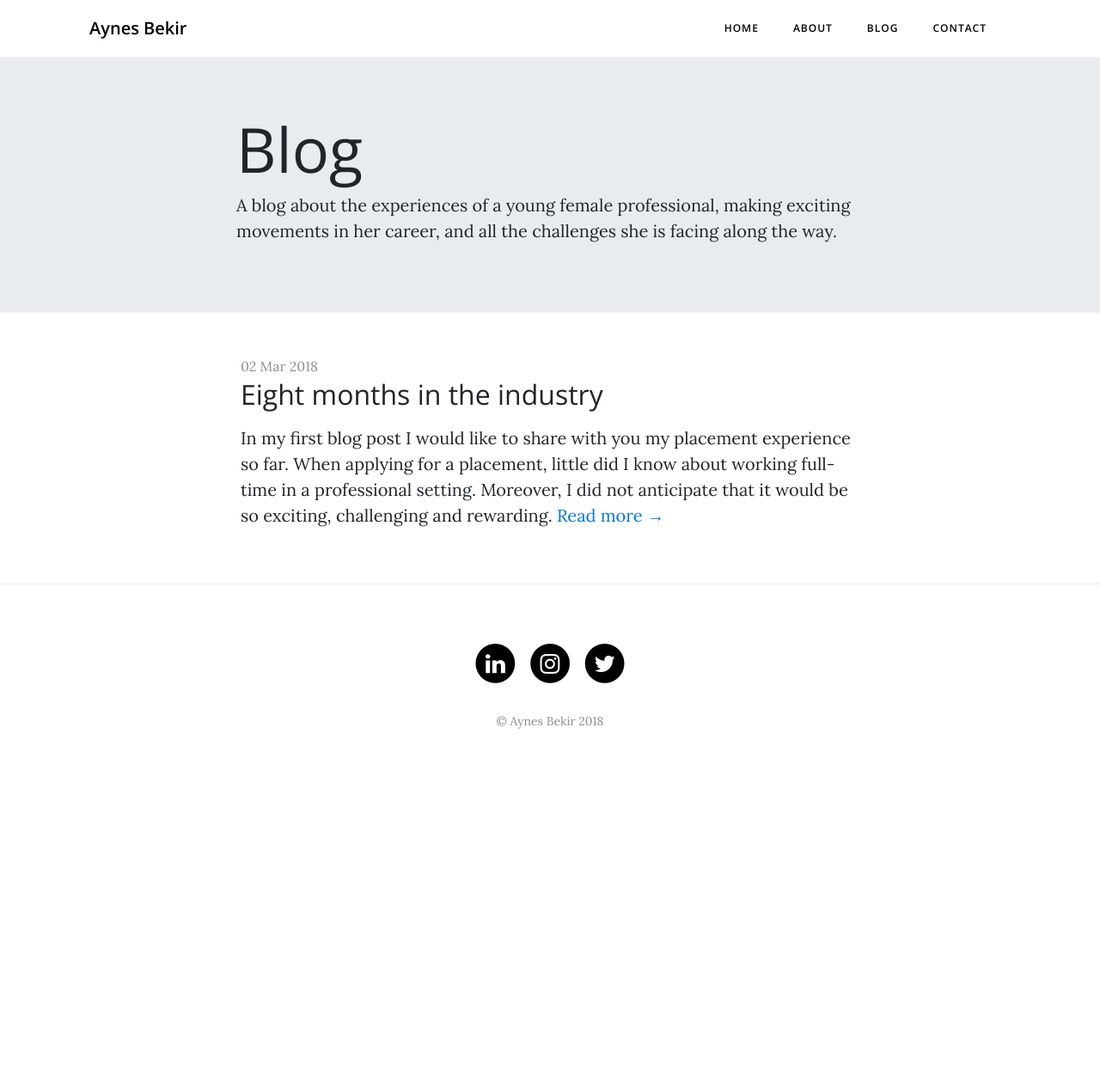
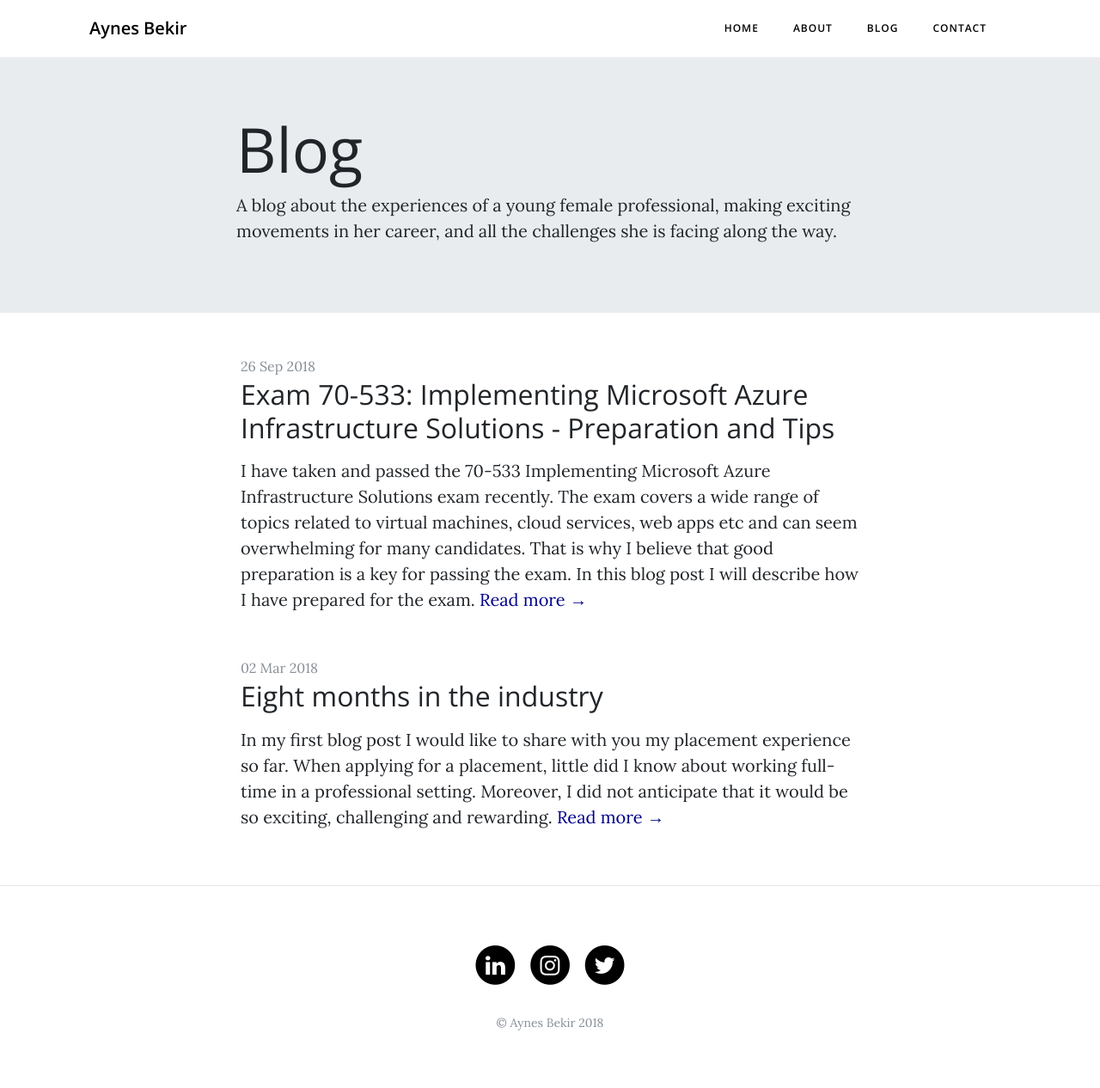
Before and after one commit to aynesbekir/blog, a Jekyll site: the page built from blog.html, in a window 1280 px wide. Shown: the whole page at 86% size. Built offline with Jekyll 4.4.1, drawn with Linux system fonts in a browser that asks for light colours; nearby versions of some CDN libraries; before the commit the page ends 915 px from its top, so only the background shows below that; part of the change alters nothing that is shown.

Commit message:
Published second blog post

```diff
--- a/_includes/header.html
+++ b/_includes/header.html
@@ -81,22 +81,22 @@
     {% endunless %}
 
     {% if page.blogpost %}
-        {% for post in site.posts %}
+
             <header class="jumbotron jumbotron-fluid article-header">
                 <div class="container header-text-outer px-0">
                     <div class="col-12 col-lg-10 offset-lg-1 col-xl-9 offset-xl-2 header-text-inner">
-                        <h1 class="article-title"> {{ post.title }}</h1>
+                        <h1 class="article-title"> {{ page.title }}</h1>
                             <h4>
-                                <span class="text-muted">{{ post.subtitle }}</span>
+                                <span class="text-muted">{{ page.subtitle }}</span>
                             </h4>
                         <small class="article-metadata text-muted mt-4 d-none d-md-block">
                             Published on
                             <time class="article-date">
-                                {{ post.date | date_to_string }}
+                                {{ page.date | date_to_string }}
                             </time>
                         </small>
                     </div>
                 </div>
             </header>
-        {% endfor %}
+
     {% endif %}
--- /dev/null
+++ b/_posts/2018-09-26-implementing-microsoft-azure-infrastructure-solutions-preparation-and-tips.md
@@ -0,0 +1,60 @@
+---
+layout: post
+blogpost: true
+index: true
+title: "Exam 70-533: Implementing Microsoft Azure Infrastructure Solutions - Preparation and Tips"
+subtitle: "How I have prepared for and passed the exam from the first attempt..."
+author: "Aynes Bekir"
+description: "I have taken and passed the 70-533 Implementing Microsoft Azure Infrastructure Solutions exam</a> recently. The exam covers a wide range of topics related to virtual machines, cloud services, web apps etc and can seem overwhelming for many candidates. That is why I believe that good preparation is a key for passing the exam. In this blog post I will describe how I have prepared for the exam."
+comments: true
+permalink: /blog/:categories/:title/
+image: "mslogo.jpeg"
+---
+
+I have taken and passed the <a href="https://www.microsoft.com/en-us/learning/exam-70-533.aspx" target="_blank">70-533 Implementing Microsoft Azure Infrastructure Solutions exam</a> recently. The exam covers a wide range of topics related to virtual machines, cloud services, web apps etc and can seem overwhelming for many candidates. That is why I believe that good preparation is a key for passing the exam. In this blog post I will describe how I have prepared for the exam, including the resources I have used and found useful.
+
+#### **Skills Measured**
+Here is a breakdown of the exam objectives:
+- Design and Implement Azure App Service Apps (10-15%)
+- Create and Manage Azure Resource Manager Virtual Machines (20-25%)
+- Design and Implement a Storage Strategy (10-15%)
+- Implement Virtual Networks (15-20%)
+- Design and Deploy ARM Templates (10-15%)
+- Manage Azure Security and Recovery Services (25-30%)
+- Manage Azure Operations (5-10%)
+- Manage Azure Identities (5-10%)
+
+_Note: The percentages indicate the relative weight of each major topic area on the exam._
+
+#### **Preparation**
+There are many resources that you can use to gain a good understanding of the topics covered in this exam. Do not rely on only one resource, use at least two different resources. I have laid out below the methods and resources I have used during my preparation.
+
+__The official exam reference book__
+<br />The official reference book <a href="http://a.co/d/d0Y3nlm" target="_blank">“Exam Ref 70-533: Implementing Microsoft Azure Infrastructure Solutions”</a> was updated to a second edition a few months ago and includes many of the newly added features. While it covers all major exam topics, I highly advise you to supplement it with other materials to gain more in-depth knowledge on the services that Microsoft Azure provides. Also, make sure to check out the <a href="http://download.microsoft.com/download/8/4/8/848DD46A-05F2-4021-A118-036FC06647C5/533_OD_Changes.pdf">Exam 533 change document</a> which includes changes to the exam content that was updated on March 29th.
+
+__Documentation__
+<br />The <a href="https://docs.microsoft.com/en-gb/azure/" target="_blank">Microsoft Azure Documentation</a> is perhaps the most comprehensive and up-to-date resource available on the web. It provides detailed information about Azure services and also, includes samples and tutorials that could be pretty useful. What is more, there are dozens of pre-defined <a href="https://azure.microsoft.com/en-gb/resources/templates/" target="_blank">Azure QuickStart Templates</a> that you can play around with and customise.
+
+__Videos__
+<br />
+- MVA: Microsoft Virtual Academy
+<br />There are a few good MVA videos on Azure and I recommend watching them. One of them is the <a href="https://mva.microsoft.com/en-US/training-courses/certification-exam-overview-70533-implementing-microsoft-azure-infrastructure-solutions-17405" target="_blank" style="color:	#00008B">Certification Exam Overview</a> which captures the main concepts in Azure.
+- Azure Friday
+<br /><a href="https://azure.microsoft.com/en-gb/resources/videos/azure-friday/" target="_blank" style="color:	#00008B">Azure Friday</a> is a recurring Friday video series that will take you through the basics of creating and managing services in Azure. By following it, you can also keep up with the Azure features that have been introduced recently.
+
+__Practice tests__
+<br />While there are many practice tests available on the web, I used the <a href="https://uk.mindhub.com/70-533-implementing-microsoft-azure-infrastructure/p/MU-70-533" target="_blank">Microsoft Official Practice Test by MeasureUp</a>. I highly recommend taking practice tests as it helps you get used to the examination style. Moreover, by taking the practice test, you can identify your weak areas and focus on them.
+The practice test might be harder than the actual exam, but do not take that for granted. Instead, I highly recommend taking the practice exam many times, each time with different number of questions, sections and different durations.
+
+__Training Courses__
+<br />There are many training courses that you can use to expand your knowledge about Azure. As I did not have any previous experience with Azure, I attended a 5-day <a href="https://www.qa.com/training-courses/technical-it-training/microsoft/microsoft-azure/implementing-microsoft-azure-infrastructure-solutions" target="_blank">QA training course</a> which was really informative and the instructor was knowledgeable and helpful. There was a lab session after each module which was a really good exercise and helped me understand the subject better. If you choose this option, I highly recommend attending the classroom training at one of the training centres rather than attending remotely as it is a change of scenery and also, allows you to entirely focus on the subject.
+
+#### **Tips**
+- Create a table that contains all the information that is covered in this exam. Identify the examined topics you are most familiar with and the ones you do not have much knowledge about. Check topics off when you finish revising them. Manage your time efficiently and allocate more time on the topics that you find more difficult.
+- If you do not have an Azure subscription, check if your organisation has <a href="https://visualstudio.microsoft.com/subscriptions/" target="_blank" style="color:#00008B">Visual Studio subscriptions</a>  for its employees which gives you a $150 monthly credit for Azure. Alternatively, you can sign up for a free trial of Azure.
+- You’d better get hands-on experience with Azure in addition to all the knowledge gained. Go to the Azure portal and play around with the different services.
+- Be familiar with the PowerShell cmdlets that are used to create and manage resources and configure services in Azure.
+- Be familiar with the order of the steps that need to be followed when configuring various services in Azure.
+- Be familiar with the structure and syntax of an ARM template.
+
+I hope you find this information useful. Good luck to anyone who takes this exam!
--- a/blog.html
+++ b/blog.html
@@ -24,7 +24,7 @@ permalink: /blog/
                 </a>
             </h2>
             <div class="article-body article-summary">
-                <p style="margin: 0px">{{ post.description }}<a href="{{ post.url }}"> <span class="read-more" style="color:#0275d8">Read more &#8594;</span></a></p>
+                <p style="margin: 0px">{{ post.description }}<a href="{{ post.url }}"> <span class="read-more" >Read more &#8594;</span></a></p>
             </div>
           </div>
         {% endfor %}
```
Also changed, not shown: css/clean-blog.min.css, img/mslogo.jpg (added), 1 other file.
